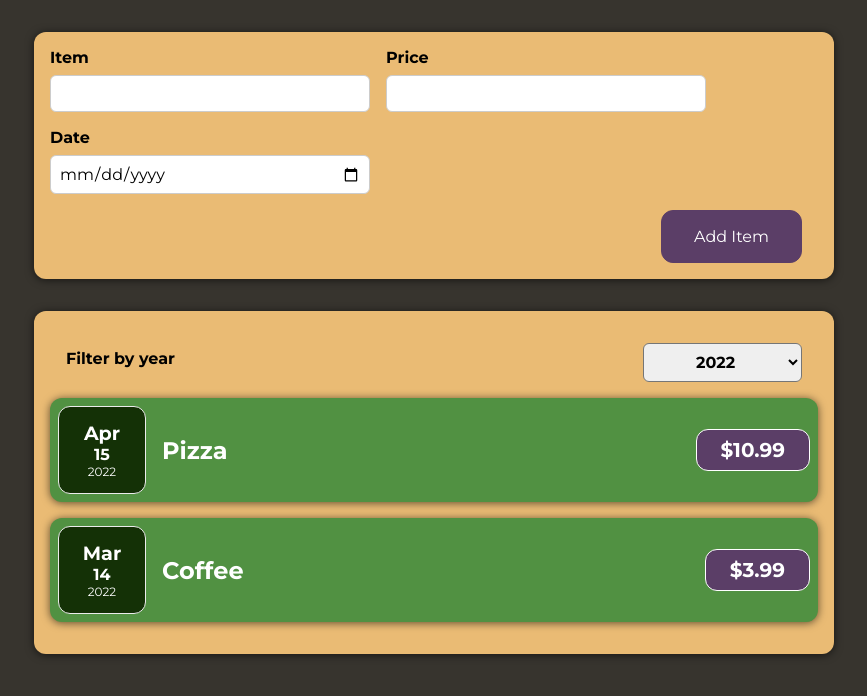
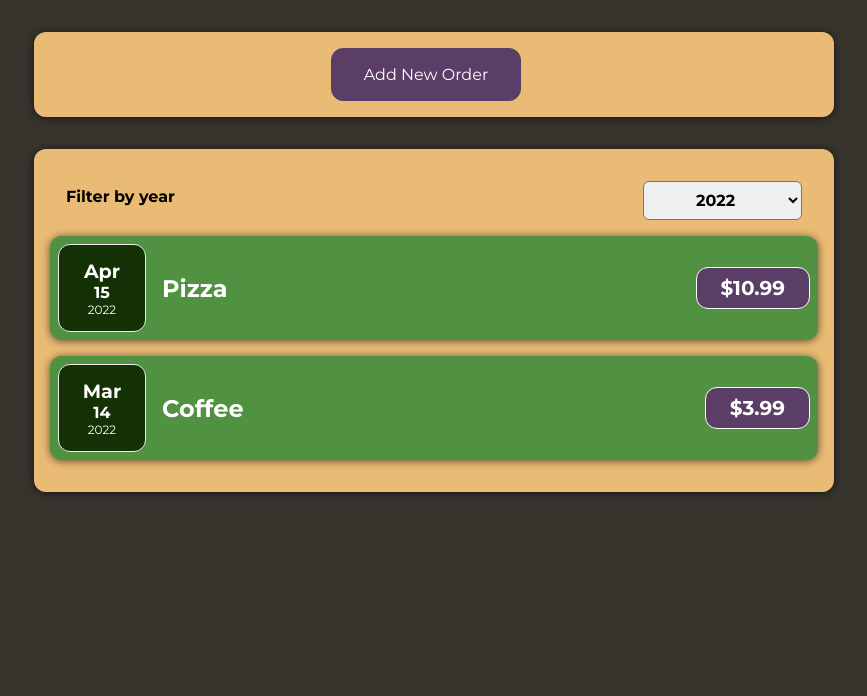
Before and after one commit to Night-Cheza/OrderTracker, a React (Create React App) app: page / in a window 1280 px wide. Shown: the top 696 px of the page, without its empty margins (206-1073 px from the left). Built offline with nearby package versions, Linux system fonts and the light colour scheme.

Commit message:
Added condition when new order form is displayed

```diff
--- a/src/App.js
+++ b/src/App.js
@@ -1,5 +1,5 @@
 import { useState } from "react";
-import NewOrder from "./parts/AddOrder/NewOrder";
+import NewOrder from "./parts/NewOrder/NewOrder";
 import Orders from "./parts/DisplayOrder/Orders";
 
 const exampleOrder = [
--- a/src/parts/AddOrder/NewOrder.js
+++ /dev/null
@@ -1,21 +0,0 @@
-import "./NewOrder.css";
-import OrderForm from "./OrderForm";
-
-function NewOrder (props) {
-    const SubmitNewOrderDataHandler = (submittedOrderData) => {
-        const orderData = {
-            ...submittedOrderData,
-            id: Math.random().toString()
-        };
-        //to pass order data to App.js (child to parent) - called lifting state up
-        props.onAddNewOrder(orderData);
-    };
-
-    return (
-        <div className="newOrder">
-            <OrderForm onSubmitNewOrderData = {SubmitNewOrderDataHandler}></OrderForm>
-        </div>
-    );
-}
-
-export default NewOrder;
--- a/src/parts/DisplayOrder/OrderItem.js
+++ b/src/parts/DisplayOrder/OrderItem.js
@@ -7,14 +7,16 @@ function OrderItem(props) {
 
     //to render what items were ordered
     return (
+        <li>
             <Card className="orderItem">
-            {/* if no content between opening and closing tag, it could be written as <OrderDate />*/}
+                {/* if no content between opening and closing tag, it could be written as <OrderDate /> */}
                 <OrderDate orderDate={props.orderDate}></OrderDate>
                 <div className="orderItem-name">
                     <h2>{props.item}</h2>
                     <div className="orderItem-price">${props.price}</div>
                 </div>
             </Card>
+        </li>
     );
 }
 
--- /dev/null
+++ b/src/parts/NewOrder/NewOrder.js
@@ -0,0 +1,40 @@
+import { useState } from "react";
+import "./NewOrder.css";
+import OrderForm from "./OrderForm";
+
+function NewOrder (props) {
+    const [startOrder, setStartOrder] = useState(false);
+
+    //to submit new order
+    const SubmitNewOrderDataHandler = (submittedOrderData) => {
+        const orderData = {
+            ...submittedOrderData,
+            id: Math.random().toString()
+        };
+        //to pass order data to App.js (child to parent) - called lifting state up
+        props.onAddNewOrder(orderData);
+        setStartOrder(false);
+    };
+
+    //to show the form for new order
+    const setStartOrderHandler = () => {
+        setStartOrder(true);
+    };
+
+    //to cancel Order form
+    const cancelOrderHandler = () => {
+        setStartOrder(false);
+    };
+
+    return (
+        <div className="newOrder">
+            {/* to check if startOrder is false, then show a button */}
+            {!startOrder && <button onClick={setStartOrderHandler}>Add New Order</button>}
+            {/* check if startOrder is true to display form */}
+            {startOrder && <OrderForm onSubmitNewOrderData = {SubmitNewOrderDataHandler}
+                                        onCancel={cancelOrderHandler} />}
+        </div>
+    );
+}
+
+export default NewOrder;
--- a/src/parts/AddOrder/OrderForm.js
+++ b/src/parts/NewOrder/OrderForm.js
@@ -53,7 +53,8 @@ function OrderForm (props) {
                 </div>
             </div>
             <div className="newOrder-actions">
-                <button type="submit">Add Item</button>
+                <button type="button" onClick={props.onCancel}>Cancel</button>
+                <button type="submit">Add Order</button>
             </div>
         </form>
     );
```
Also changed, not shown: src/parts/NewOrder/NewOrder.css (renamed from src/parts/AddOrder/NewOrder.css), src/parts/NewOrder/OrderForm.css (renamed from src/parts/AddOrder/OrderForm.css), 1 other file (tests, documents, lock files or other folders). Lines whose indentation alone changed are shown as unchanged.
